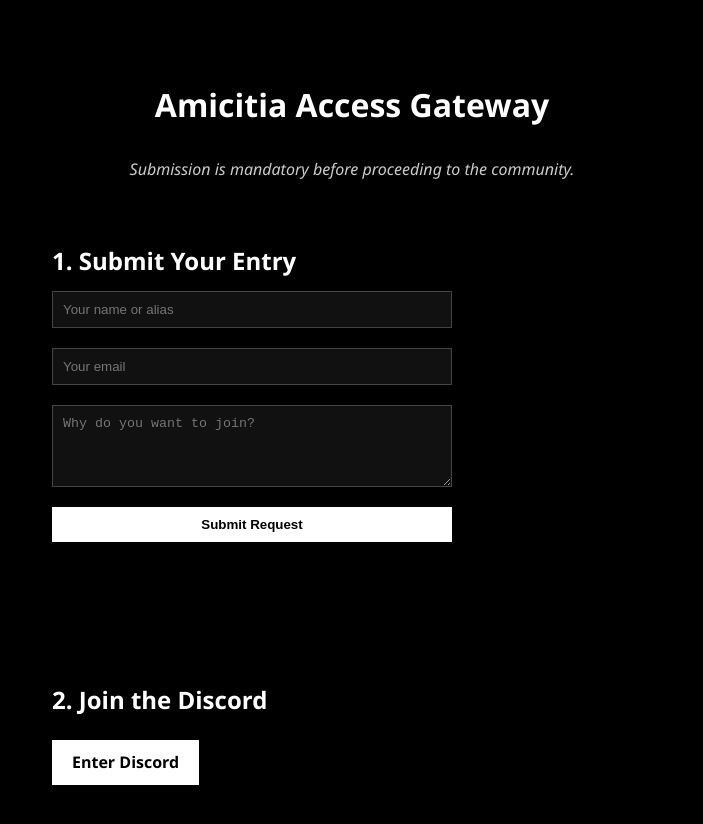
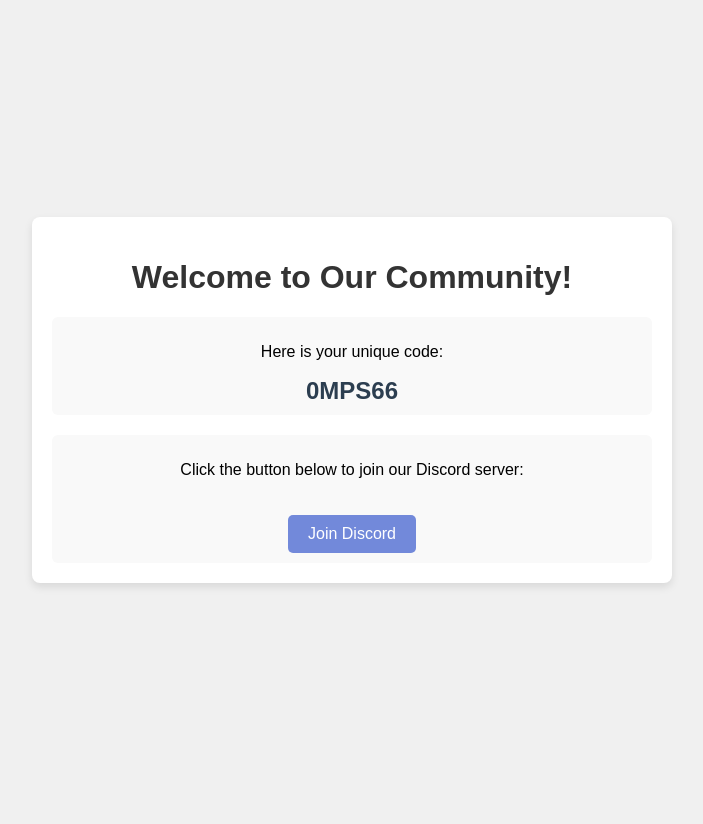
Before and after one commit to amicitiax/x, a plain HTML site: page test.html in a window 1280 px wide. Shown: the whole page, without its empty margins (288-991 px from the left). After the commit the page ends 800 px from the top, so only its background shows below. Drawn offline with Linux system fonts and the light colour scheme.

Commit message:
Update test.html

```diff
--- a/test.html
+++ b/test.html
@@ -2,95 +2,87 @@
 <html lang="en">
 <head>
   <meta charset="UTF-8">
-  <title>Access Request</title>
+  <meta name="viewport" content="width=device-width, initial-scale=1.0">
+  <title>Join Our Community</title>
   <style>
     body {
-      background-color: #000;
-      color: #fff;
-      font-family: 'Segoe UI', Tahoma, Geneva, Verdana, sans-serif;
+      font-family: Arial, sans-serif;
+      background-color: #f0f0f0;
+      margin: 0;
+      padding: 0;
       display: flex;
-      flex-direction: column;
+      justify-content: center;
       align-items: center;
-      padding: 50px 20px;
-      line-height: 1.6;
+      height: 100vh;
     }
-
-    h1, h2 {
-      color: #fff;
-      margin-bottom: 10px;
+    .container {
+      background-color: white;
+      padding: 20px;
+      border-radius: 8px;
+      box-shadow: 0 4px 8px rgba(0, 0, 0, 0.1);
+      width: 80%;
+      max-width: 600px;
+      text-align: center;
     }
-
-    p.note {
-      font-style: italic;
-      margin-bottom: 40px;
-      color: #ccc;
+    h1 {
+      color: #333;
     }
-
-    form {
-      display: flex;
-      flex-direction: column;
-      width: 100%;
-      max-width: 400px;
-      margin-bottom: 60px;
+    .code-section, .discord-section {
+      margin-top: 20px;
+      padding: 10px;
+      background-color: #f9f9f9;
+      border-radius: 6px;
     }
-
-    input, textarea {
-      padding: 10px;
-      margin-bottom: 20px;
-      background-color: #111;
-      border: 1px solid #444;
-      color: #fff;
+    .code {
+      font-size: 24px;
+      font-weight: bold;
+      color: #2c3e50;
     }
-
-    button {
-      padding: 10px;
-      background-color: #fff;
-      color: #000;
-      font-weight: bold;
-      cursor: pointer;
-      border: none;
+    .discord-button {
+      display: inline-block;
+      padding: 10px 20px;
+      margin-top: 20px;
+      background-color: #7289DA;
+      color: white;
+      text-decoration: none;
+      border-radius: 5px;
+      font-size: 16px;
     }
-
-    a.discord-link {
-      display: inline-block;
-      margin-top: 10px;
-      padding: 10px 20px;
-      background-color: #fff;
-      color: #000;
-      font-weight: bold;
-      text-decoration: none;
-    }
-
-    a.discord-link:hover {
-      background-color: #ccc;
-    }
-
-    section {
-      width: 100%;
-      max-width: 600px;
-      margin-bottom: 60px;
+    .discord-button:hover {
+      background-color: #5a6ab6;
     }
   </style>
 </head>
 <body>
+  <div class="container">
+    <h1>Welcome to Our Community!</h1>
 
-  <h1>Amicitia Access Gateway</h1>
-  <p class="note">Submission is mandatory before proceeding to the community.</p>
+    <!-- Random Code Section -->
+    <div class="code-section">
+      <p>Here is your unique code:</p>
+      <div class="code" id="userCode"></div>
+    </div>
 
-  <section>
-    <h2>1. Submit Your Entry</h2>
-    <form action="https://formspree.io/f/your-form-id" method="POST">
-      <input type="text" name="name" placeholder="Your name or alias" required>
-      <input type="email" name="email" placeholder="Your email" required>
-      <textarea name="message" rows="4" placeholder="Why do you want to join?" required></textarea>
-      <button type="submit">Submit Request</button>
-    </form>
-  </section>
+    <!-- Discord Invite Section -->
+    <div class="discord-section">
+      <p>Click the button below to join our Discord server:</p>
+      <a href="YOUR_DISCORD_INVITE_LINK" class="discord-button" target="_blank">Join Discord</a>
+    </div>
+  </div>
 
-  <section>
-    <h2>2. Join the Discord</h2>
-    <a class="discord-link" href="https://discord.gg/your-invite-code" target="_blank">Enter Discord</a>
-  </section>
+  <script>
+    // Function to generate a random code (e.g., 6 characters of uppercase letters and numbers)
+    function generateRandomCode() {
+      const characters = 'ABCDEFGHIJKLMNOPQRSTUVWXYZ0123456789';
+      let code = '';
+      for (let i = 0; i < 6; i++) {
+        code += characters.charAt(Math.floor(Math.random() * characters.length));
+      }
+      return code;
+    }
 
+    // Display the random code
+    document.getElementById('userCode').innerText = generateRandomCode();
+  </script>
 </body>
 </html>
```
